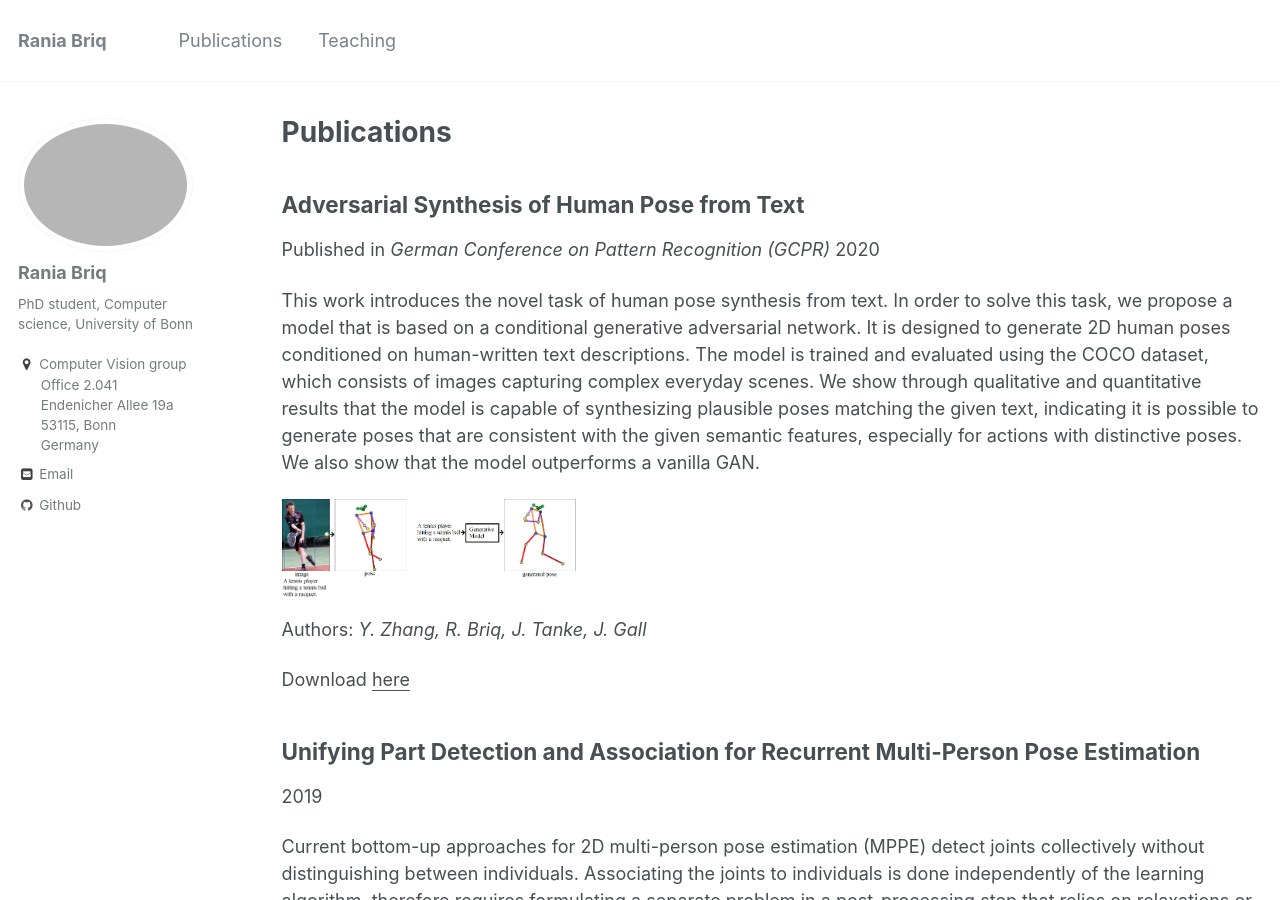
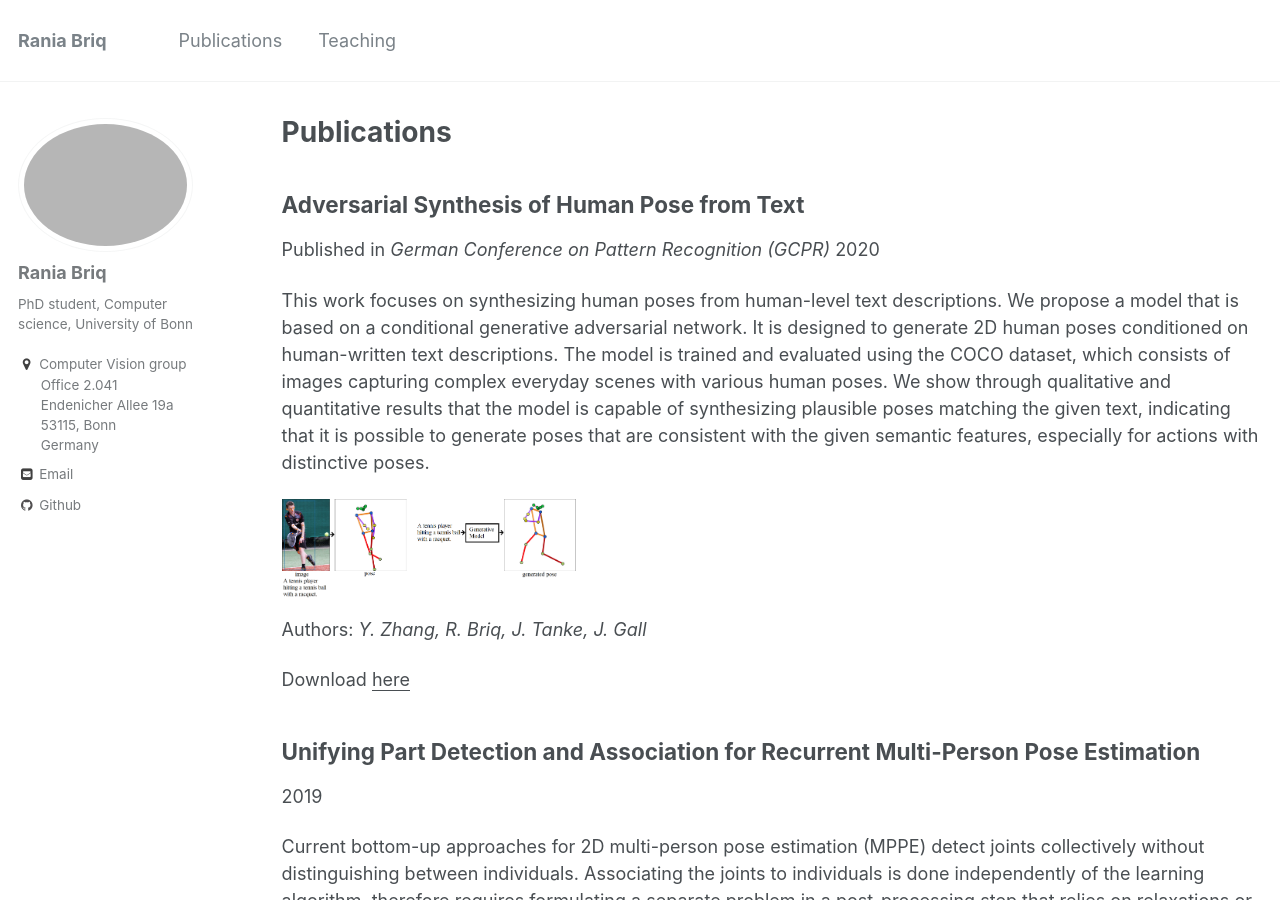
Before and after one commit to briqr/briqr.github.io, a Jekyll site: the page built from _pages/publications.md, in a window 1280 px wide and 900 px high. Built offline with Jekyll 4.4.1, drawn with Linux system fonts in a browser that asks for light colours.

Commit message:
Update 2020-05-04-adversarialSyn.md

```diff
--- a/_publications/2020-05-04-adversarialSyn.md
+++ b/_publications/2020-05-04-adversarialSyn.md
@@ -1,7 +1,7 @@
 ---
 title: "Adversarial Synthesis of Human Pose from Text"
 collection: publications
-excerpt: 'This work introduces the novel task of human pose synthesis from text. In order to solve this task, we propose a model that is based on a conditional generative adversarial network. It is designed to generate 2D human poses conditioned on human-written text descriptions. The model is trained and evaluated using the COCO dataset, which consists of images capturing complex everyday scenes. We show through qualitative and quantitative results that the model is capable of synthesizing plausible poses matching the given text, indicating it is possible to generate poses that are consistent with the given semantic features, especially for actions with distinctive poses. We also show that the model outperforms a vanilla GAN.'
+excerpt: 'This work focuses on synthesizing human poses from human-level text descriptions. We propose a model that is based on a conditional generative adversarial network. It is designed to generate 2D human poses conditioned on human-written text descriptions. The model is trained and evaluated using the COCO dataset, which consists of images capturing complex everyday scenes with various human poses. We show through qualitative and quantitative results that the model is capable of synthesizing plausible poses matching the given text, indicating that it is possible to generate poses that are consistent with the given semantic features, especially for actions with distinctive poses.'
 date: 2020-May-04
 paperurl: 'https://arxiv.org/abs/2005.00340'
 venue: 'German Conference on Pattern Recognition (GCPR)'
```
